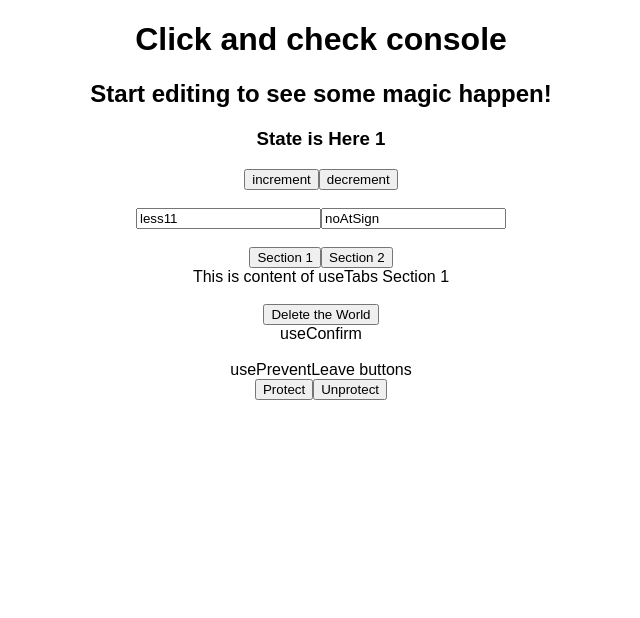
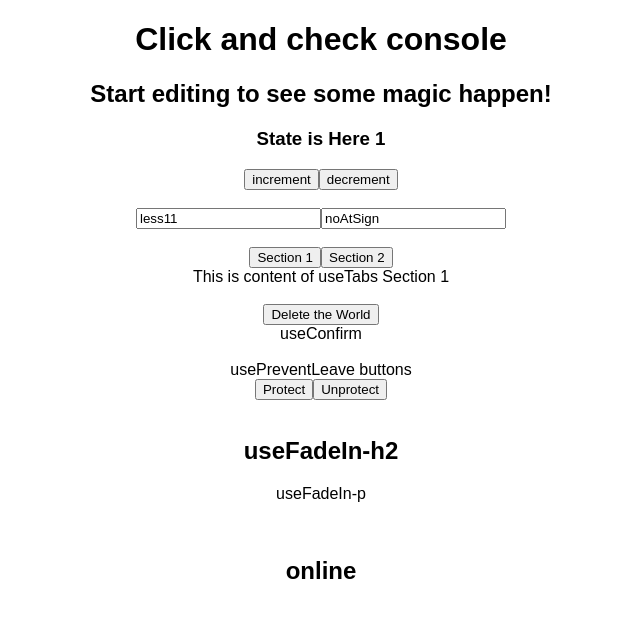
Before and after one commit to kitch-finn/reactHooks, a React (Create React App) app: page / in a window 1280 px wide. Shown: the top 618 px of the page, without its empty margins (319-959 px from the left). Built offline with nearby package versions, Linux system fonts and the light colour scheme.

Commit message:
add useNetwork, useFadeIn

```diff
--- a/src/App.js
+++ b/src/App.js
@@ -3,7 +3,41 @@ import "./styles.css";
 import { useState, useEffect } from "react";
 import ReactDOM from "react-dom";
 
-//// useBeforeLeave - 마우스가 브라우저 탭 부분으로 나갔을때 이벤트 동작 ////
+///// useNetwork - navigator on 또는 offline이 되는 것을 막아줌 //////
+const useNetwork = (onChange) => {
+  const [status, setStatus] = useState(navigator.onLine);
+  const handleChange = () => {
+    if (typeof onChange === "function") {
+      onChange(navigator.onLine);
+    }
+    setStatus(navigator.onLine);
+  };
+  useEffect(() => {
+    window.addEventListener("online", handleChange);
+    window.addEventListener("offline", handleChange);
+    () => {
+      window.removeEventListener("online", handleChange);
+      window.removeEventListener("offline", handleChange);
+    };
+  }, []);
+  return status;
+};
+
+//////////// useFadeIn - 컨텐츠를 서서히 fade in 시키기 ////////////
+const useFadeIn = (duration = 1, delay = 0) => {
+  if (typeof duration !== "number" || typeof delay !== "number") return;
+  const element = useRef();
+  useEffect(() => {
+    if (element.current) {
+      const { current } = element;
+      current.style.transition = `opacity ${duration}s ease-in-out ${delay}s`;
+      current.style.opacity = 1;
+    }
+  }, []);
+  return { ref: element, style: { opacity: 0 } };
+};
+
+//// useBeforeLeave - 마우스가 브라우저 밖으로 나갔을 때 이벤트 동작 ////
 const useBeforeLeave = (onBefore) => {
   if (typeof onBefore !== "function") return;
   // 마우스포인트의 좌표에 따라 호출되는 이벤트 (이 경우, 브라우저의 윗 부분)
@@ -116,6 +150,16 @@ const useInput = (initialValue, validator) => {
 };
 
 export default function App() {
+  // useNetwork
+  const handleNerworkChange = (online) =>
+    console.log(online ? "We just went online" : "We are offline");
+  const onLine = useNetwork(handleNerworkChange);
+
+  // useFadeIn
+  const fadeInH2 = useFadeIn(1, 2);
+  const fadeInP = useFadeIn(2, 4);
+
+  // useBeforeLeave
   const begForLife = () => console.log("Please, Don't leave");
   useBeforeLeave(begForLife);
 
@@ -191,6 +235,11 @@ export default function App() {
         <button onClick={enablePrevent}>Protect</button>
         <button onClick={disablePrevent}>Unprotect</button>
       </div>
+      <br />
+      <h2 {...fadeInH2}>useFadeIn-h2</h2>
+      <p {...fadeInP}>useFadeIn-p</p>
+      <br />
+      <h2>{onLine ? "online" : "offline"}</h2>
     </div>
   );
 }
```
